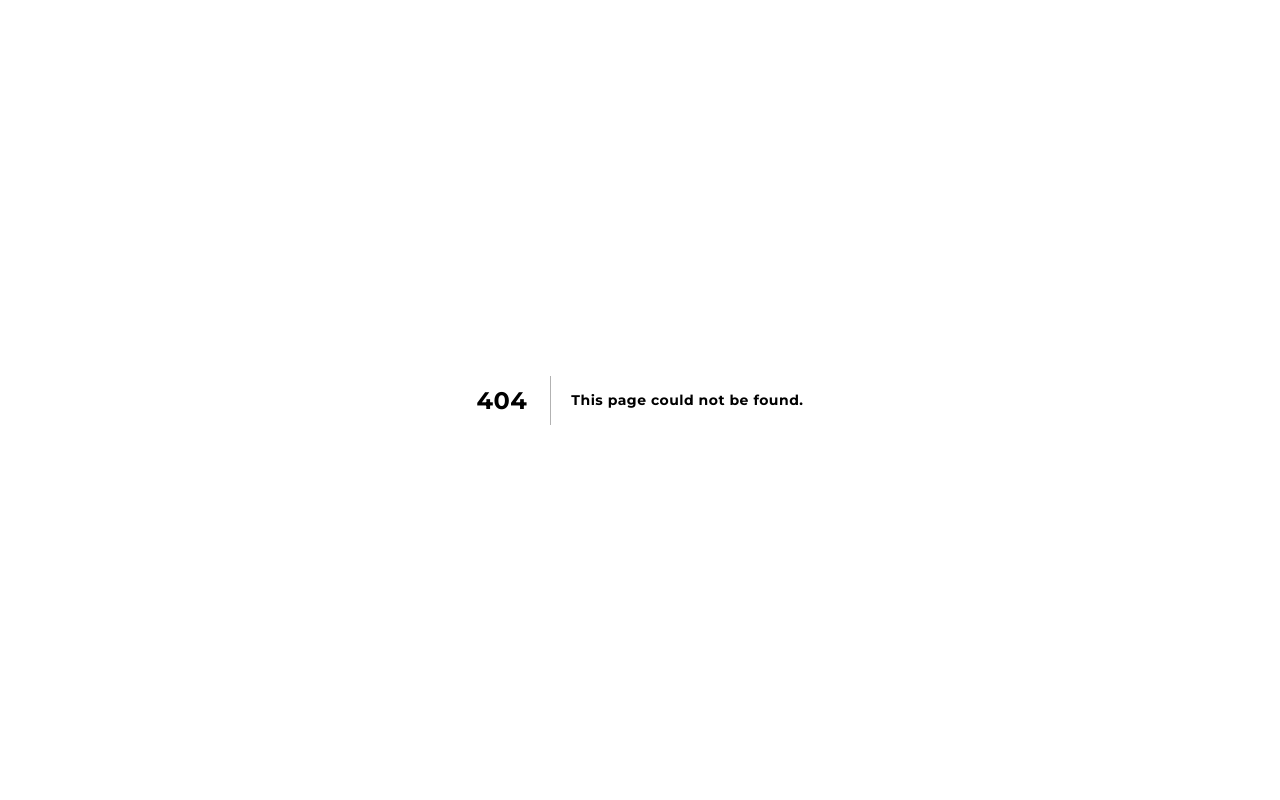
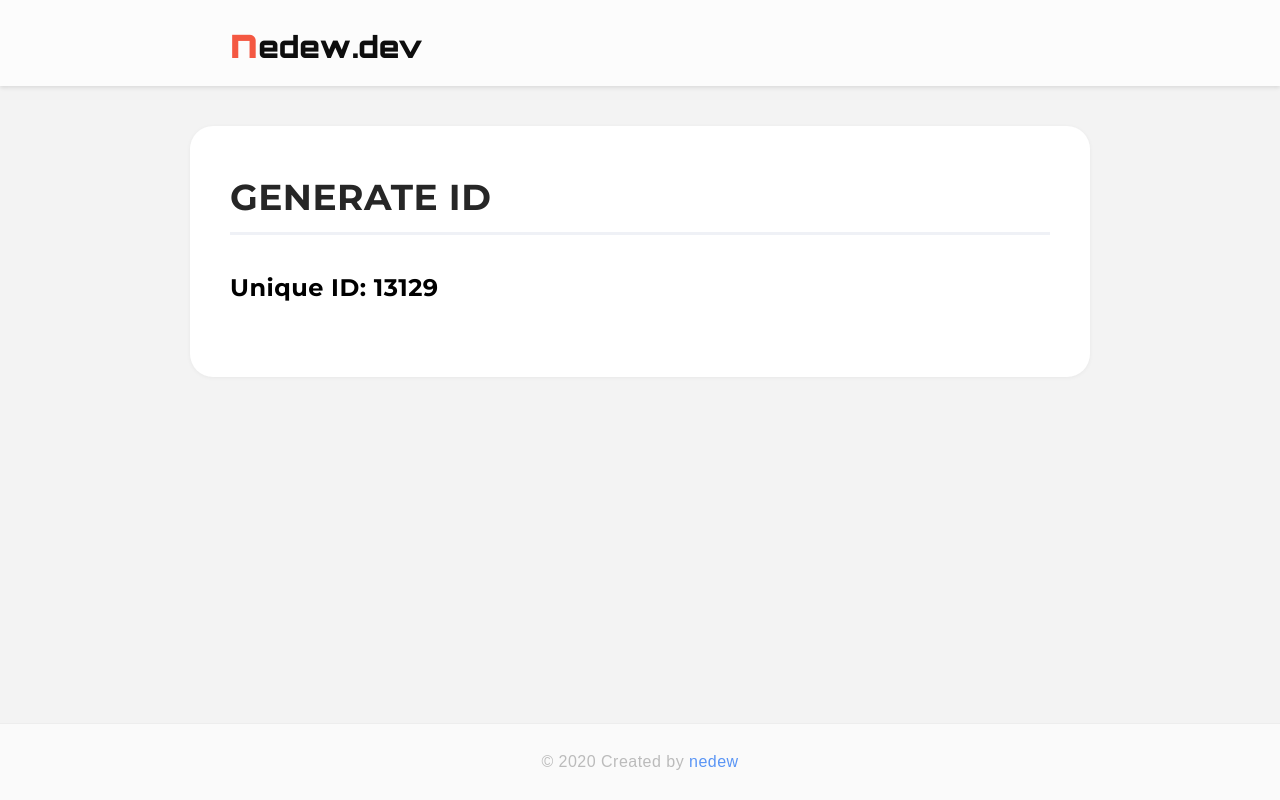
Before and after one commit to nedew/blog, a Next.js app: page /generate-id in a window 1280 px wide. Before the commit this address had no page. Built offline with nearby package versions, Linux system fonts and the light colour scheme.

Commit message:
Sticky footerの設定・ランダムIDの生成ページの作成等

```diff
--- a/components/styles/footer.module.scss
+++ b/components/styles/footer.module.scss
@@ -8,6 +8,7 @@
   padding: 1.5rem 0;
   margin-top: auto;
   border-top: 1px solid #ededed;
+  margin-top: auto;
 }
 
 .footerContainer {
--- a/components/styles/layout.module.scss
+++ b/components/styles/layout.module.scss
@@ -17,6 +17,7 @@
   padding-left: $widePaddingLeft;
   padding-bottom: $widePaddingBottom;
 
+  // Mobile
   @media screen and (max-width: $breakPoint) {
     padding-top: $narrowPaddingTop;
     padding-right: $narrowPaddingRight;
@@ -29,8 +30,9 @@
   @media screen and (max-width: $maxWidth) {
     margin-top: 0px;
     margin-bottom: 0px;
-    z-index: -1;
+    // z-index: -1;
     border-radius: inherit;
+    box-shadow: inherit;
   }
 }
 
@@ -46,8 +48,8 @@
 
 // }
 
-// .area {
-//   display: flex;
-//   flex-direction: column;
-//   min-height: 100vh;
-// }
+.area {
+  display: flex;
+  flex-direction: column;
+  min-height: 100vh;
+}
--- /dev/null
+++ b/lib/generateUniqueId.ts
@@ -0,0 +1,14 @@
+export function generateUniqueId(ids: string[]) {
+  let uniqueId:string
+  let isDone:boolean = false
+
+  while (!isDone) {
+    uniqueId = ('00000' + Math.floor(Math.random() * 100000)).slice(-5)
+    if (ids.indexOf(uniqueId) !== -1) {
+      continue
+    }
+    isDone = true
+  }
+
+  return uniqueId
+}
--- a/pages/_document.tsx
+++ b/pages/_document.tsx
@@ -1,11 +1,11 @@
 import Document, { Html, Head, Main, NextScript } from 'next/document'
+import { siteName } from '../config/blog.config.json'
 
 export default class MyDocument extends Document {
   render() {
     return (
       <Html lang="ja">
         <Head>
-          {/* <link href="https://fonts.googleapis.com/css2?family=Montserrat:wght@700&family=Audiowide&family=Mitr&family=Varela+Round&family=Bungee&family=Righteous&family=Russo+One&family=Luckiest+Guy&family=Montserrat+Alternates:wght@800;900&family=Six+Caps&family=Alegreya+Sans+SC:wght@900&display=swap" rel="stylesheet" /> */}
           <link href="https://fonts.googleapis.com/css2?family=Montserrat:wght@700&family=Orbitron:wght@900&display=swap" rel="stylesheet" />
         </Head>
         <body>
--- /dev/null
+++ b/pages/generate-id.tsx
@@ -0,0 +1,31 @@
+import Head from 'next/head'
+import { GetStaticProps } from 'next'
+import Layout from '../components/Layout'
+import utilStyles from '../components/styles/util.module.scss'
+import articleIds from '../gen/articleIds.json'
+import { siteName } from '../config/blog.config.json'
+import { generateUniqueId } from '../lib/generateUniqueId'
+
+export default ({ uniqueId }: { uniqueId: string }) => {
+  return (
+    <>
+      <Head>
+        <title>Generate article id | {siteName}</title>
+        <link rel="icon" href="/favicon.ico" />
+        <script type="text/javascript" src="/js/generateArticleId.js"></script>
+      </Head>
+      <Layout>
+        <h1 className={utilStyles.pageTitle}>GENERATE ID</h1>
+        <h2>Unique ID: {uniqueId}</h2>
+      </Layout>
+    </>
+  )
+}
+
+export const getStaticProps: GetStaticProps = async () => {
+  return {
+    props: {
+      uniqueId: generateUniqueId(Object.keys(articleIds)),
+    }
+  }
+}
--- a/pages/tags/[tag].tsx
+++ b/pages/tags/[tag].tsx
@@ -3,6 +3,7 @@ import ArticleList from '../../components/ArticleList'
 import Head from 'next/head'
 import utilStyles from '../../components/styles/util.module.scss'
 import { GetStaticProps, GetStaticPaths } from 'next'
+import { getSortedArticles } from '../../lib/getArticle'
 import tagMap from '../../gen/tagMap.json'
 import { siteName } from '../../config/blog.config.json'
 
@@ -46,7 +47,7 @@ export const getStaticProps: GetStaticProps = async ({ params }) => {
   return {
     props: {
       tag: tag,
-      articles: tagMap[tag],
+      articles: getSortedArticles(),
     }
   }
 }
```
